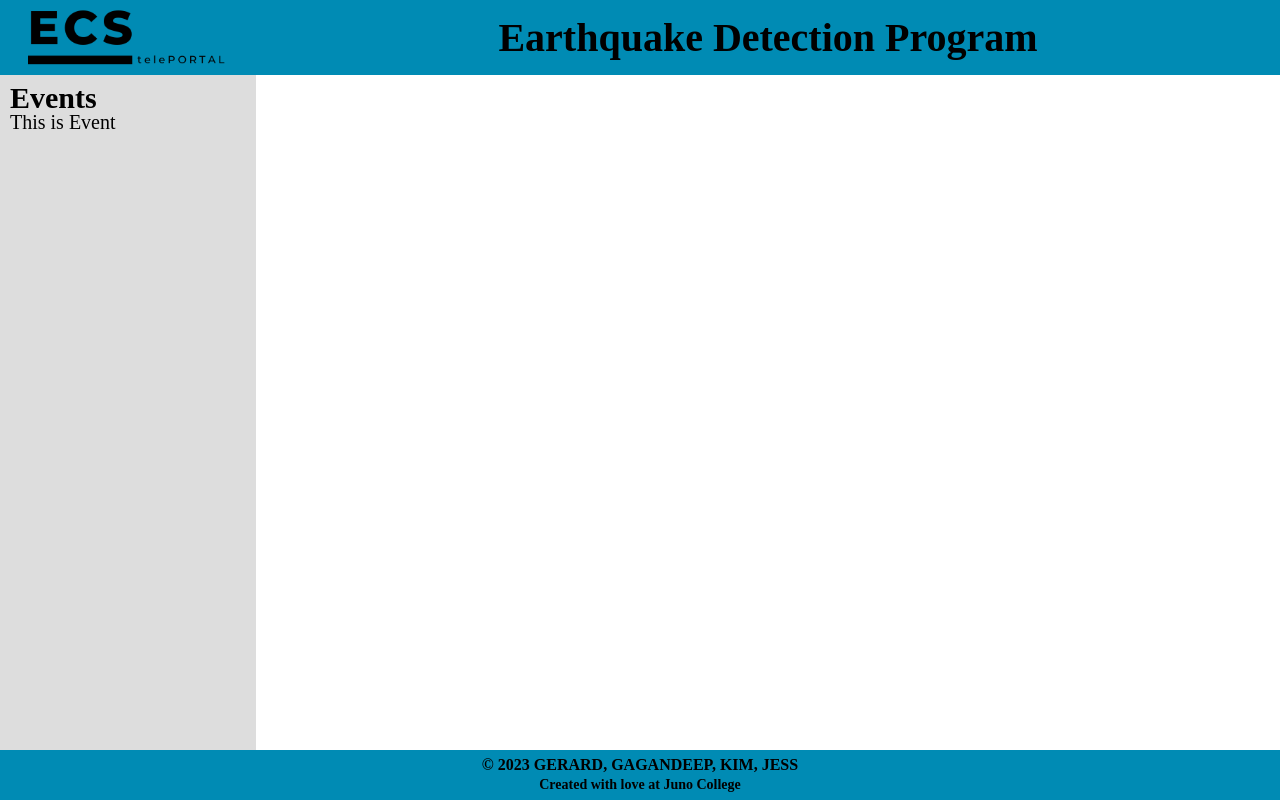
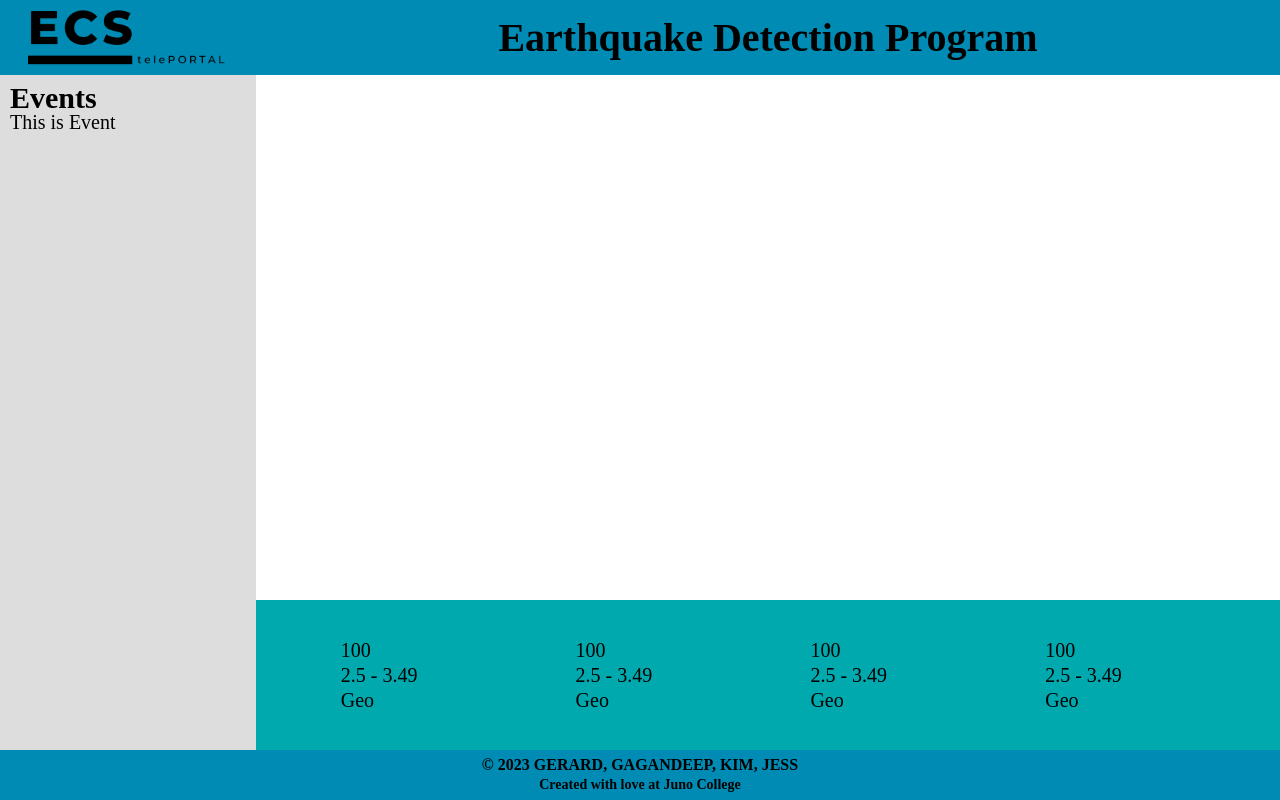
Before and after one commit to earthquake-project-four/earthquake-detection-program-project-four, a React (Create React App) app: page / in a window 1280 px wide. Built offline with nearby package versions, Linux system fonts and the light colour scheme; a web font is replaced by a local one.

Commit message:
added legend

```diff
--- a/src/components/Legend.js
+++ b/src/components/Legend.js
@@ -1,8 +1,16 @@
+import Magnitude from './Magnitude';
+
 const Legend = () => {
-    return (
-        <>
-        </>
-    )
+	return (
+		<section className="legend">
+			<ul>
+				<Magnitude numOfEvents="100" range="2.5 - 3.49" hero="Geo" />
+				<Magnitude numOfEvents="100" range="2.5 - 3.49" hero="Geo" />
+				<Magnitude numOfEvents="100" range="2.5 - 3.49" hero="Geo" />
+				<Magnitude numOfEvents="100" range="2.5 - 3.49" hero="Geo" />
+			</ul>
+		</section>
+	);
 };
 
 export default Legend;
--- a/src/components/Magnitude.js
+++ b/src/components/Magnitude.js
@@ -1,8 +1,11 @@
-const Magnitude = () => {
-    return (
-        <>
-        </>
-    )
+const Magnitude = ({numOfEvents, range, hero}) => {
+	return (
+		<li>
+			<p>{numOfEvents}</p>
+			<p>{range}</p>
+			<p>{hero}</p>
+		</li>
+	);
 };
 
 export default Magnitude;
--- a/src/components/Map.js
+++ b/src/components/Map.js
@@ -1,8 +1,5 @@
 const Map = () => {
-    return (
-        <>
-        </>
-    )
+	return <section className="map"></section>;
 };
 
 export default Map;
--- a/src/styles/_legend.scss
+++ /dev/null
@@ -1,2 +0,0 @@
-@use "./variables" as *;
-@use "./mixins" as *;
--- a/src/styles/_main.scss
+++ b/src/styles/_main.scss
@@ -1,7 +1,36 @@
-@use "./variables" as *;
-@use "./mixins" as *;
+@use './variables' as *;
+@use './mixins' as *;
 
 main {
-    @include flex(row, space-between, stretch);
-    height: calc(100vh - 125px);
+	@include flex(row, space-between, stretch);
+	height: calc(100vh - 125px);
 }
+
+.sidebar {
+	width: 20%;
+	background-color: $sidebar-background;
+	padding: 10px;
+}
+
+.map-container {
+	width: 80%;
+	@include flex(column, space-between, stretch);
+}
+
+.map {
+	height: calc(100vh - 275px);
+}
+
+.legend {
+	background-color: $legend-background;
+	height: 150px;
+
+	ul {
+		@include flex(row, space-evenly, center);
+		height: 100%;
+
+		li {
+			width: 150px;
+		}
+	}
+}
--- a/src/styles/_sidebar.scss
+++ /dev/null
@@ -1,8 +0,0 @@
-@use "./variables" as *;
-@use "./mixins" as *;
-
-.sidebar {
-    width: 20%;
-    background-color: $sidebar-background;
-    padding: 10px;
-}
```
Also changed, not shown: src/App.js (+5 -5 lines), src/styles/App.scss (+5 -7 lines).
